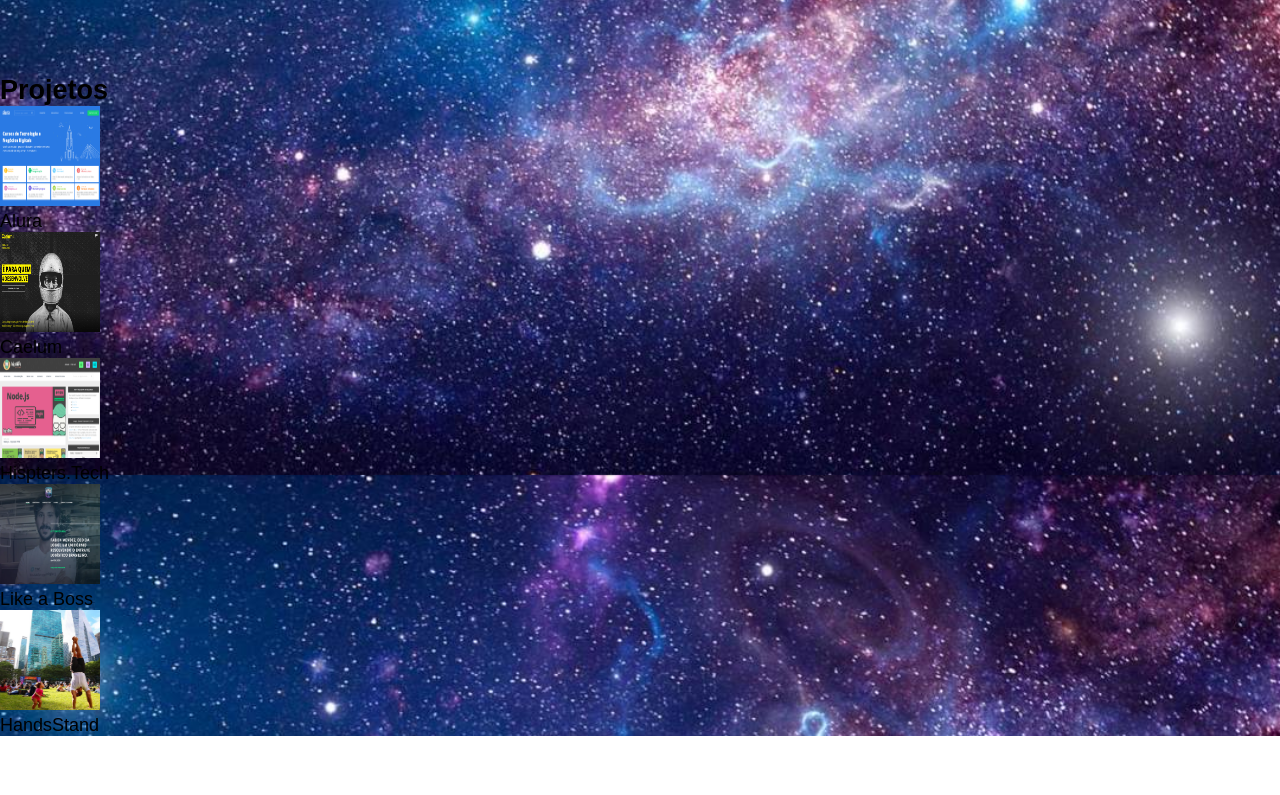
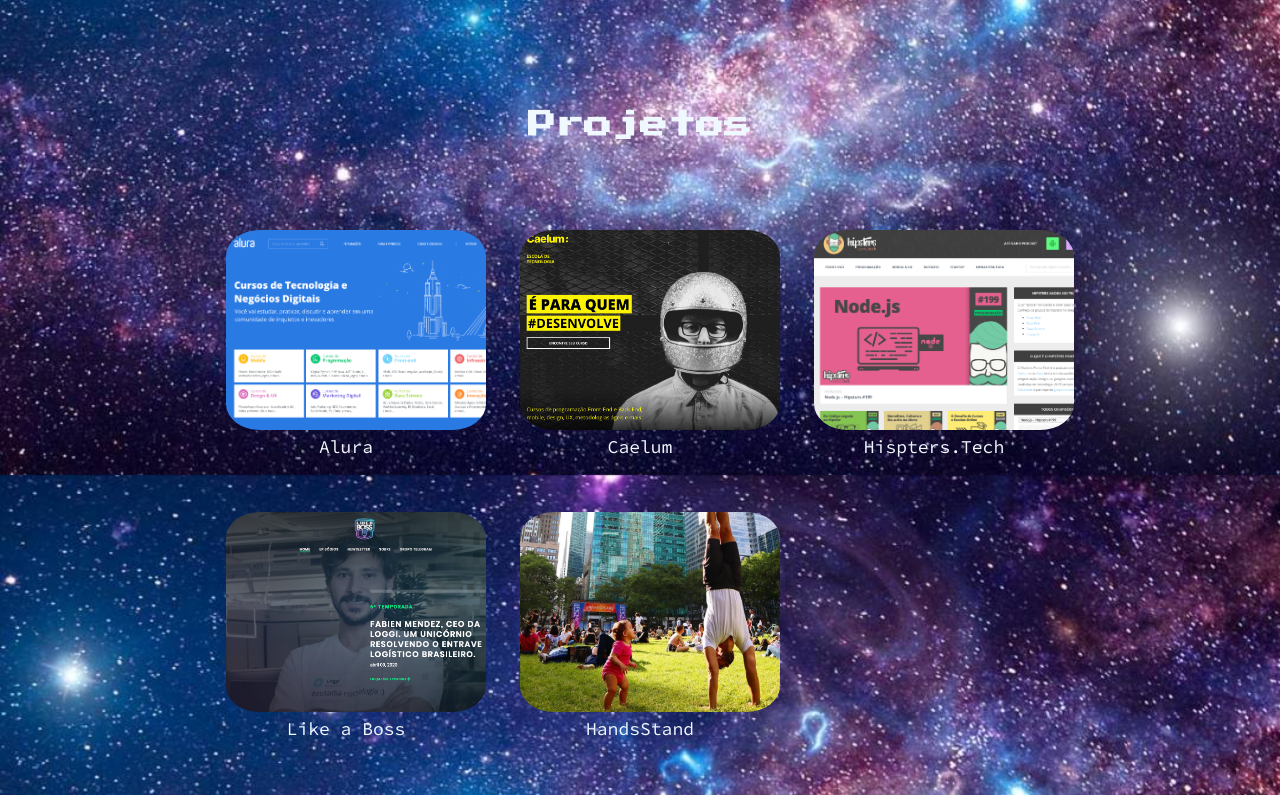
Before and after one commit to VilhenaRenato/imerssaocss, a plain HTML site: page index.html in a window 1280 px wide. Shown: the part 325-1120 px from the top of the page. Before the commit the page ends 1061 px from the top, so only its background shows below. Drawn offline with Linux system fonts and the light colour scheme.

Commit message:
v3
linhas e colunas adicionadas

```diff
--- a/css/estilos.css
+++ b/css/estilos.css
@@ -7,8 +7,8 @@
 
 body{
     background-image: url('../img/fundo.jpg');
-    background-size: auto 100vh;
-    font-family: Arial;
+    background-size: cover;
+    font-family: 'Source Code Pro', monospace;
     height: 100vh;
     font-size: 12px;
   }
@@ -30,7 +30,7 @@
     justify-content: center;
     align-items: center;
   }
-  @media (min-width:900px){
+  @media (min-width:880px){
     header{
       height: 50vh;
     }
@@ -67,11 +67,56 @@
   }
   .site-title{
     font-size: 4em;
+    font-family: 'Gloria Hallelujah', cursive;
   }
   .site-subtitle{
     font-style: italic;
+    font-family: 'Press Start 2P', cursive;
+    line-height: 1.8em;
   }
+
+  .portfolio{
+    padding: 2em;
+    height: 90vh;
+  }
+
+  .portfolio h2{
+    font-size: 28px;
+    margin-bottom: 1.5em;
+    color: aliceblue;
+    text-align: center;
+    font-family: 'Press Start 2P', cursive;
+  }
+
+  .portfolio .grid{
+    display: grid;
+    gap: 3em;
+    justify-content: center;
+    align-content: center;
+  }
+
+  @media (min-width: 560px){
+    .portfolio .grid{
+      grid-template-columns: 240px 240px;
+    }
+  }
+
+  @media (min-width: 880px){
+    .portfolio .grid{
+      grid-template-columns: repeat(3,240px);
+      height: calc(100vh - 8em - 48px);
+    }
+  }
+
+  .portfolio figure{
+    text-align: center;
+    color: aliceblue;
+  }
+
   .img-portfolio{
-    height: 100px;
-    width: 100px;
+    height: 200px;
+    width: 260px;
+    object-fit: cover;
+    object-position: left bottom;
+    border-radius: 13%;
   }
```
